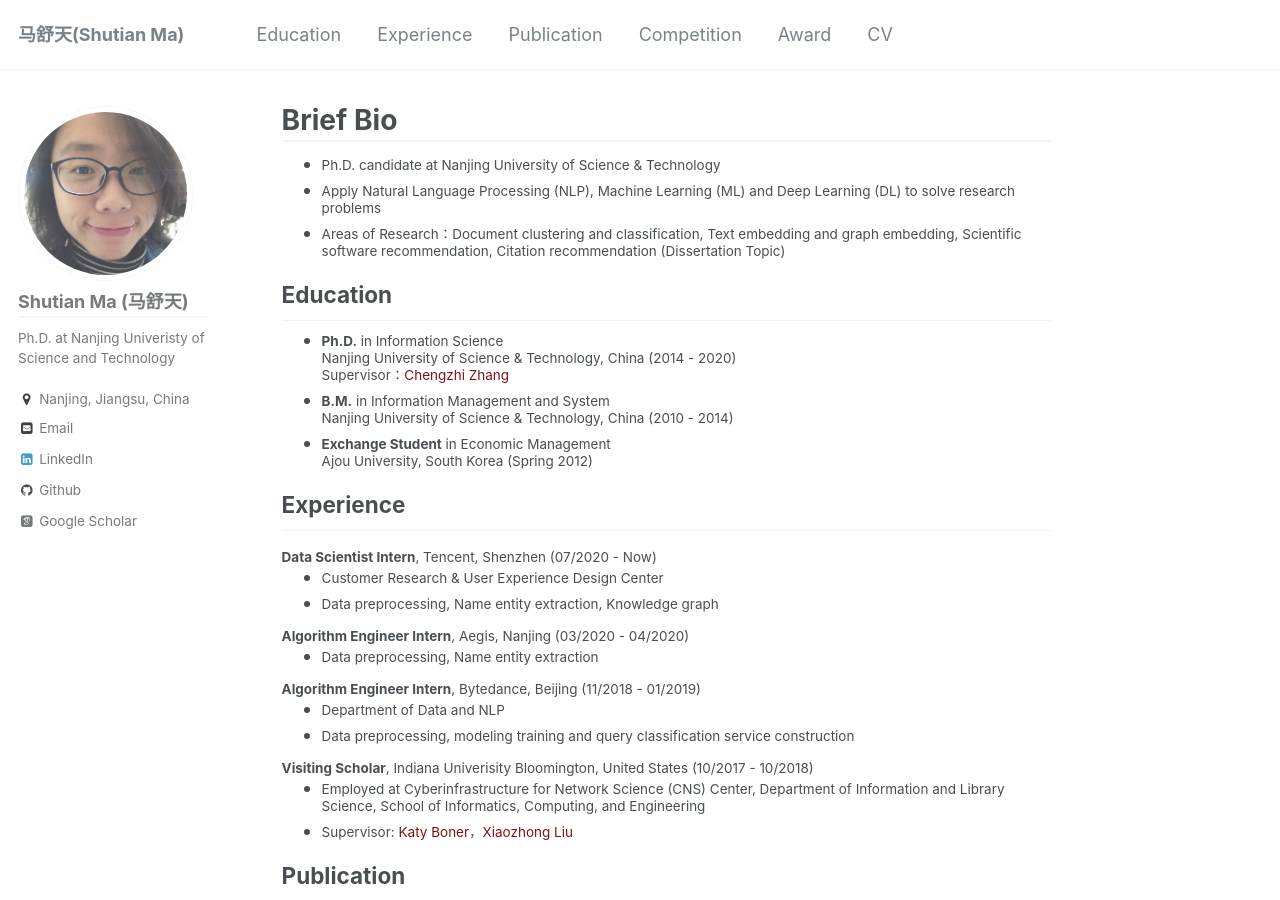
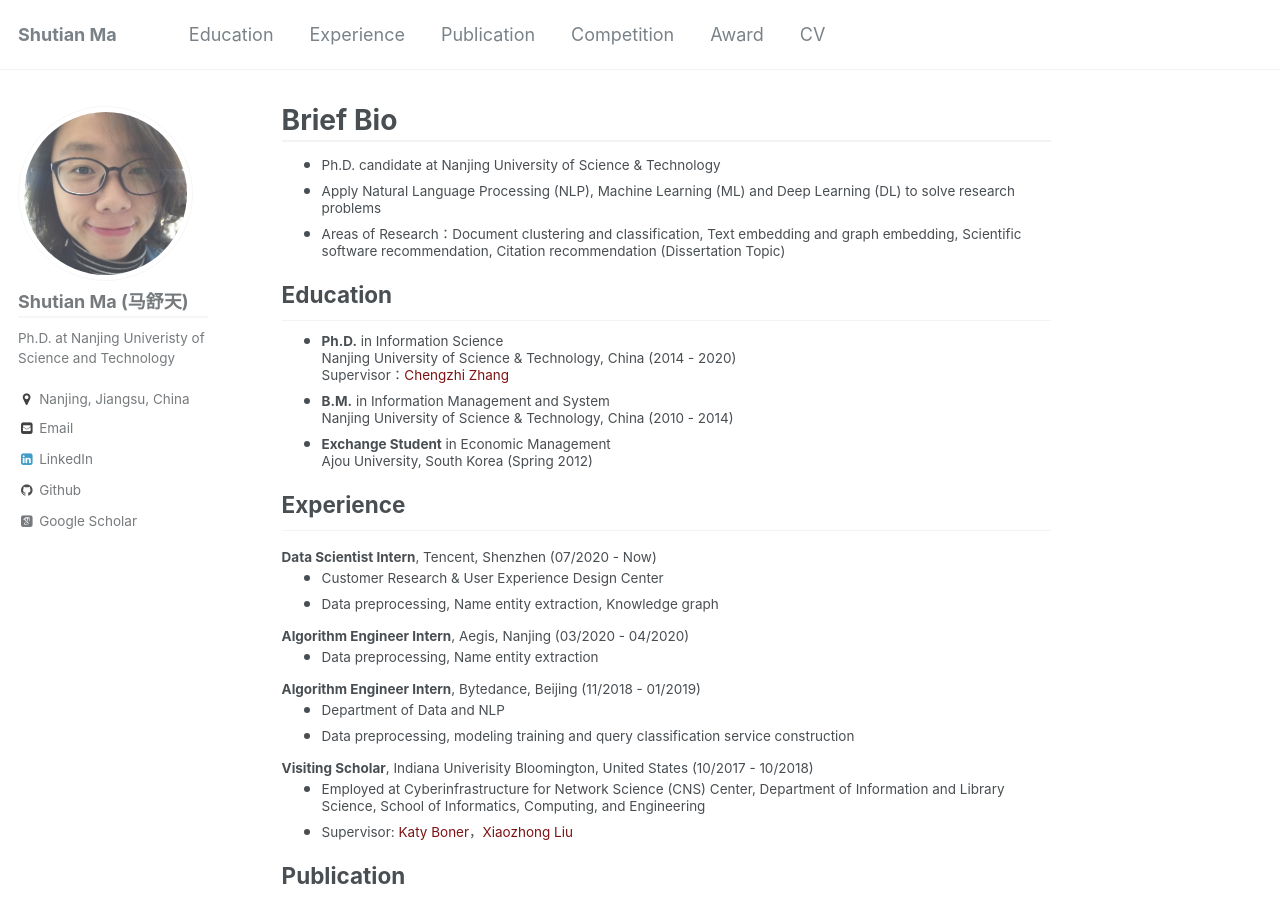
Before and after one commit to michellemashutian/michellemashutian.github.io_old, a Jekyll site: the page built from _pages/about.md, in a window 1280 px wide and 900 px high. Built offline with Jekyll 4.4.1, drawn with Linux system fonts in a browser that asks for light colours; some web fonts are replaced.

Commit message:
Update _config.yml

```diff
--- a/_config.yml
+++ b/_config.yml
@@ -7,7 +7,7 @@
 
 # Site Settings
 locale                   : "en-US"
-title                    : "马舒天(Shutian Ma)"
+title                    : "Shutian Ma"
 title_separator          : "-"
 name                     : &name "Shutian Ma"
 description              : &description "Ph.D. candidate"
```
